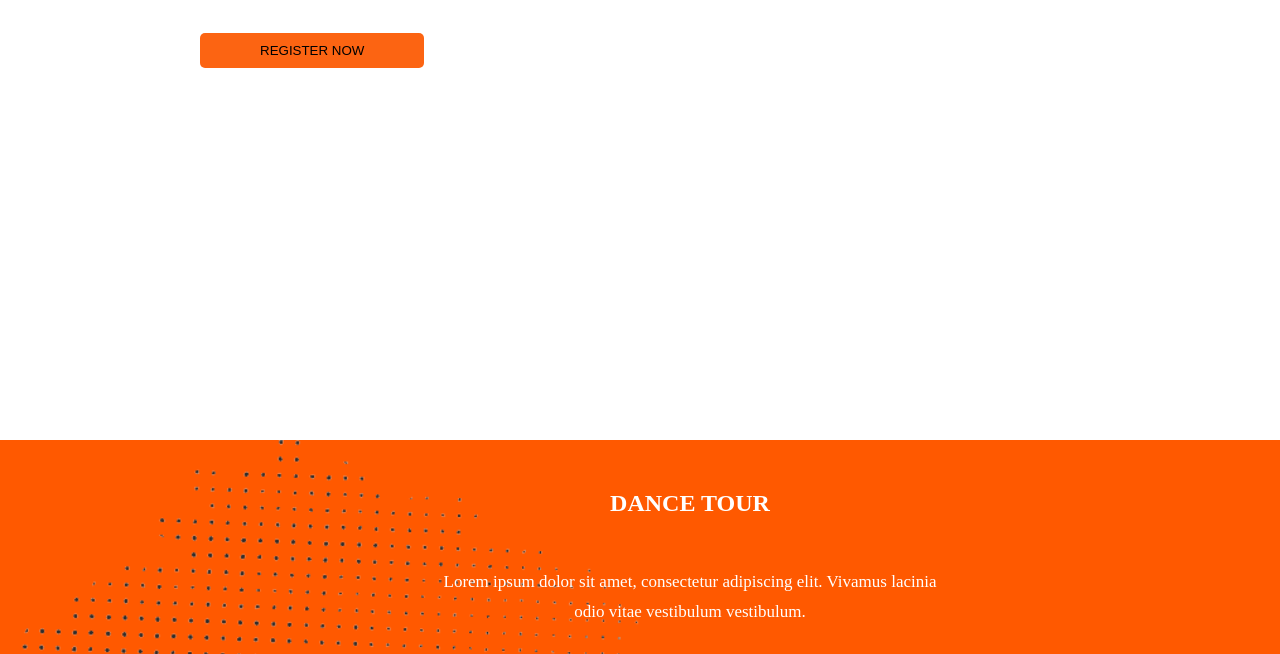
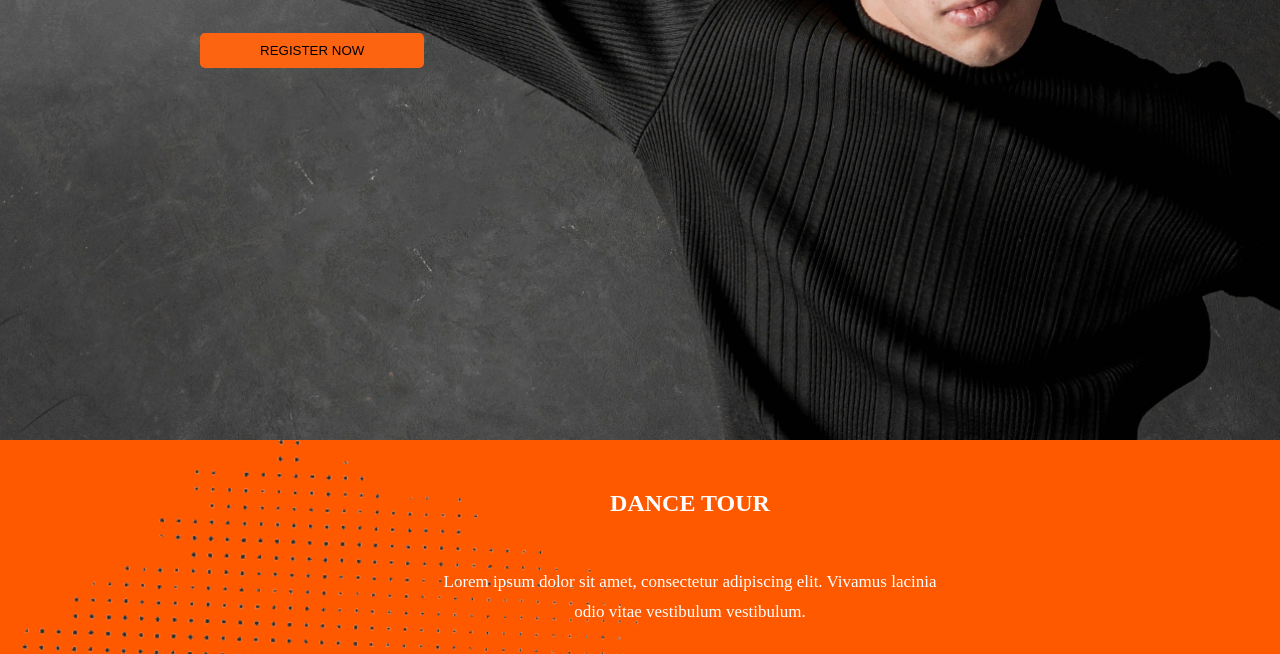
Before and after one commit to RIMESBEAT/SITE-FROM-MOCKUP, a plain HTML site: page index.html in a window 1280 px wide. Shown: the part 458-1112 px from the top of the page. Drawn offline with Linux system fonts and the light colour scheme; the site is published under a folder, as on GitHub Pages, so addresses that start at the root find nothing.

Commit message:
hero image visible

```diff
--- a/style.css
+++ b/style.css
@@ -75,7 +75,7 @@
     margin-left: 80px;
 }
 #hero{
-    background-image: url(/img/background.jpg);
+    background-image: url(./img/background.jpg);
     background-position: center;
     background-repeat: no-repeat;
     background-size: cover;
```
